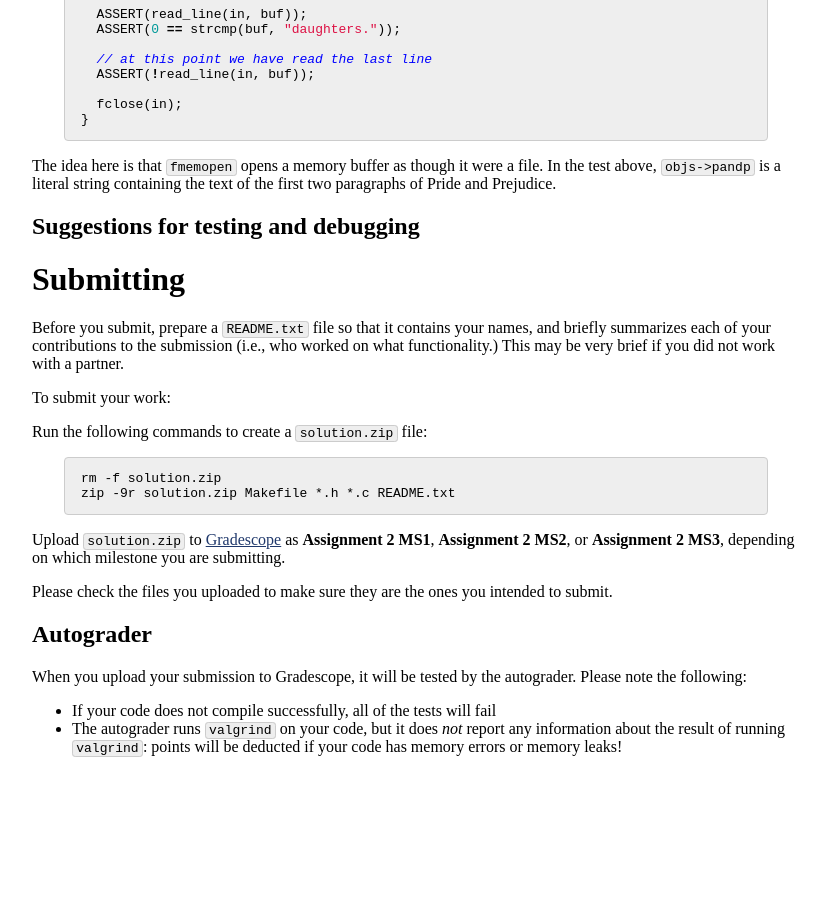
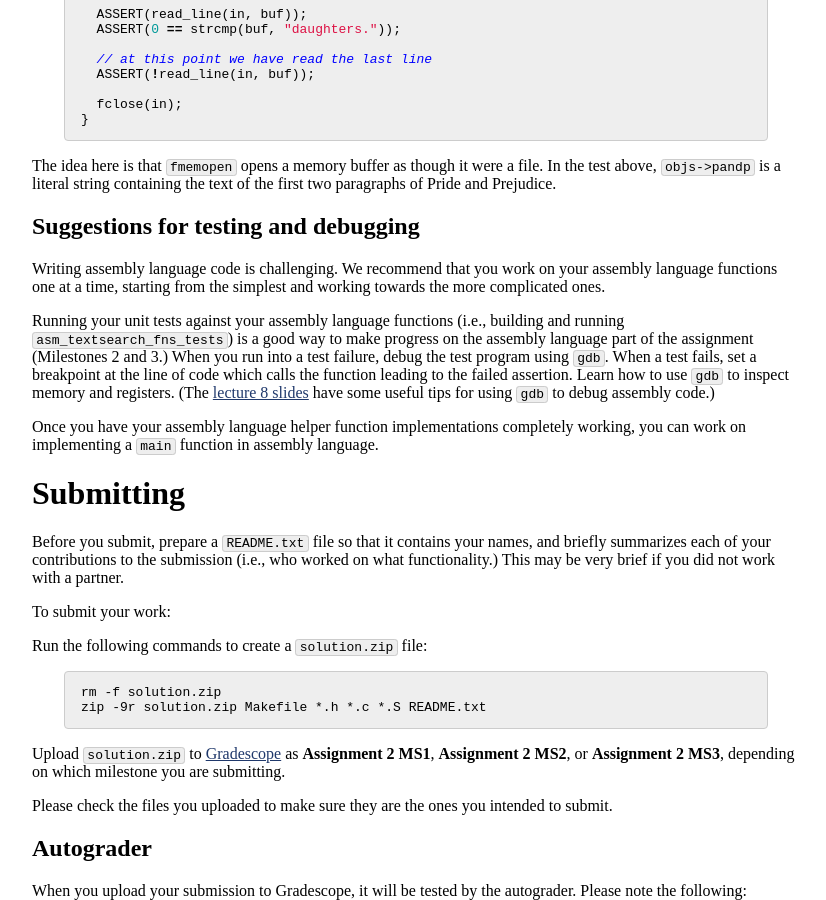
Before and after one commit to jhucsf/fall2021, a Jekyll site: the page built from assign/assign02.md, in a window 1280 px wide and 900 px high, scrolled down 6832 px. Shown: the whole window, without its empty margins (224-1050 px from the left). Built offline with Jekyll 4.4.1, drawn with Linux system fonts in a browser that asks for light colours; before the commit the page ends 7620 px from its top, so only the background shows below that.

Commit message:
writeup is good?

````diff
--- a/assign/assign02.md
+++ b/assign/assign02.md
@@ -451,6 +451,22 @@ first two paragraphs of Pride and Prejudice.
 
 ## Suggestions for testing and debugging
 
+Writing assembly language code is challenging.  We recommend that you work
+on your assembly language functions one at a time, starting from the
+simplest and working towards the more complicated ones.
+
+Running your unit tests against your assembly language functions
+(i.e., building and running `asm_textsearch_fns_tests`) is a good way to make progress
+on the assembly language part of the assignment (Milestones 2 and 3.)
+When you run into a test failure, debug the test program using `gdb`.
+When a test fails, set a breakpoint at the line of code which calls the
+function leading to the failed assertion.  Learn how to use `gdb` to
+inspect memory and registers. (The [lecture 8 slides](../lectures/lecture08-public.pdf)
+have some useful tips for using `gdb` to debug assembly code.)
+
+Once you have your assembly language helper function implementations completely
+working, you can work on implementing a `main` function in assembly language.
+
 # Submitting
 
 Before you submit, prepare a `README.txt` file so that it contains your
@@ -464,7 +480,7 @@ Run the following commands to create a `solution.zip` file:
 
 ```
 rm -f solution.zip
-zip -9r solution.zip Makefile *.h *.c README.txt
+zip -9r solution.zip Makefile *.h *.c *.S README.txt
 ```
 
 Upload `solution.zip` to [Gradescope](https://www.gradescope.com/)
````
